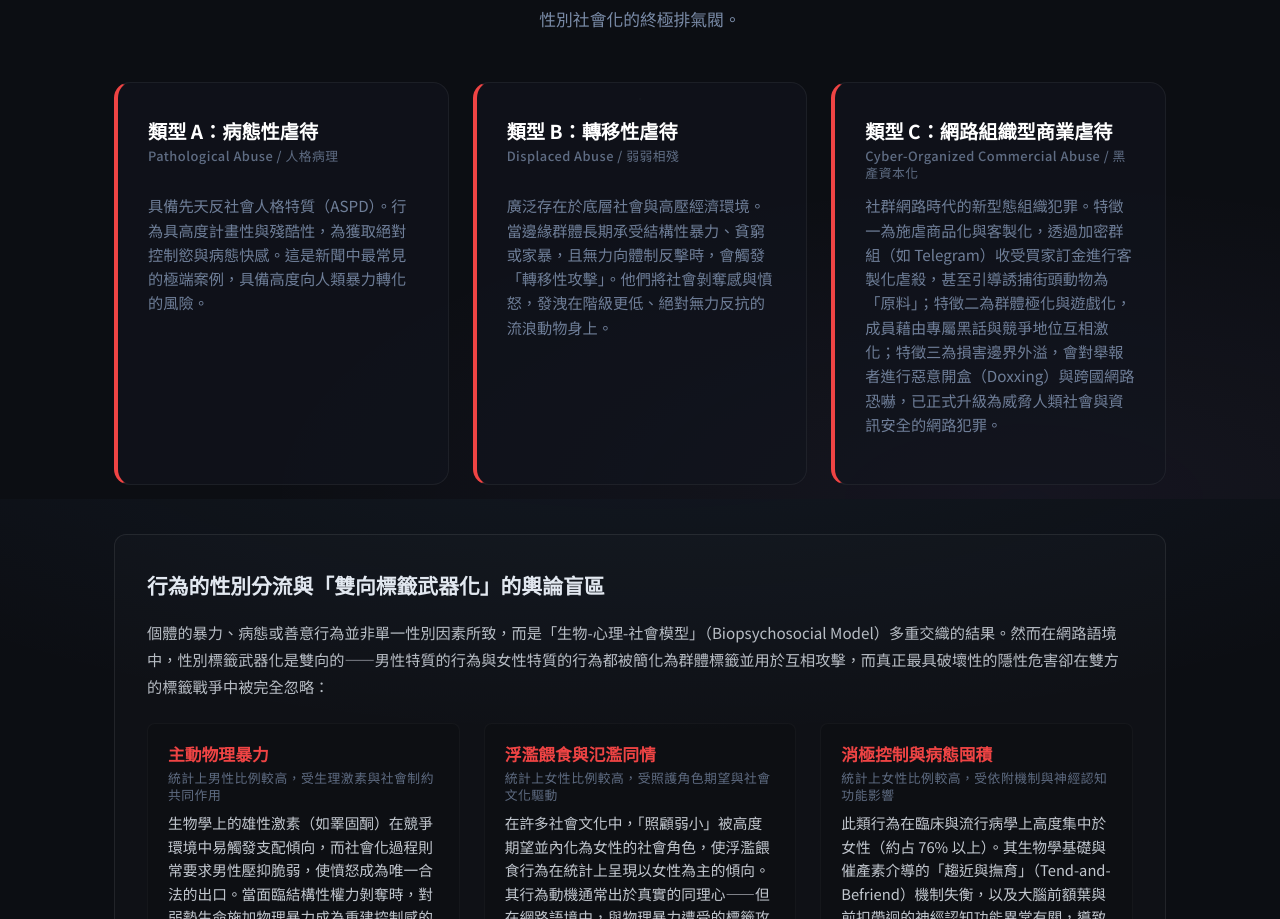
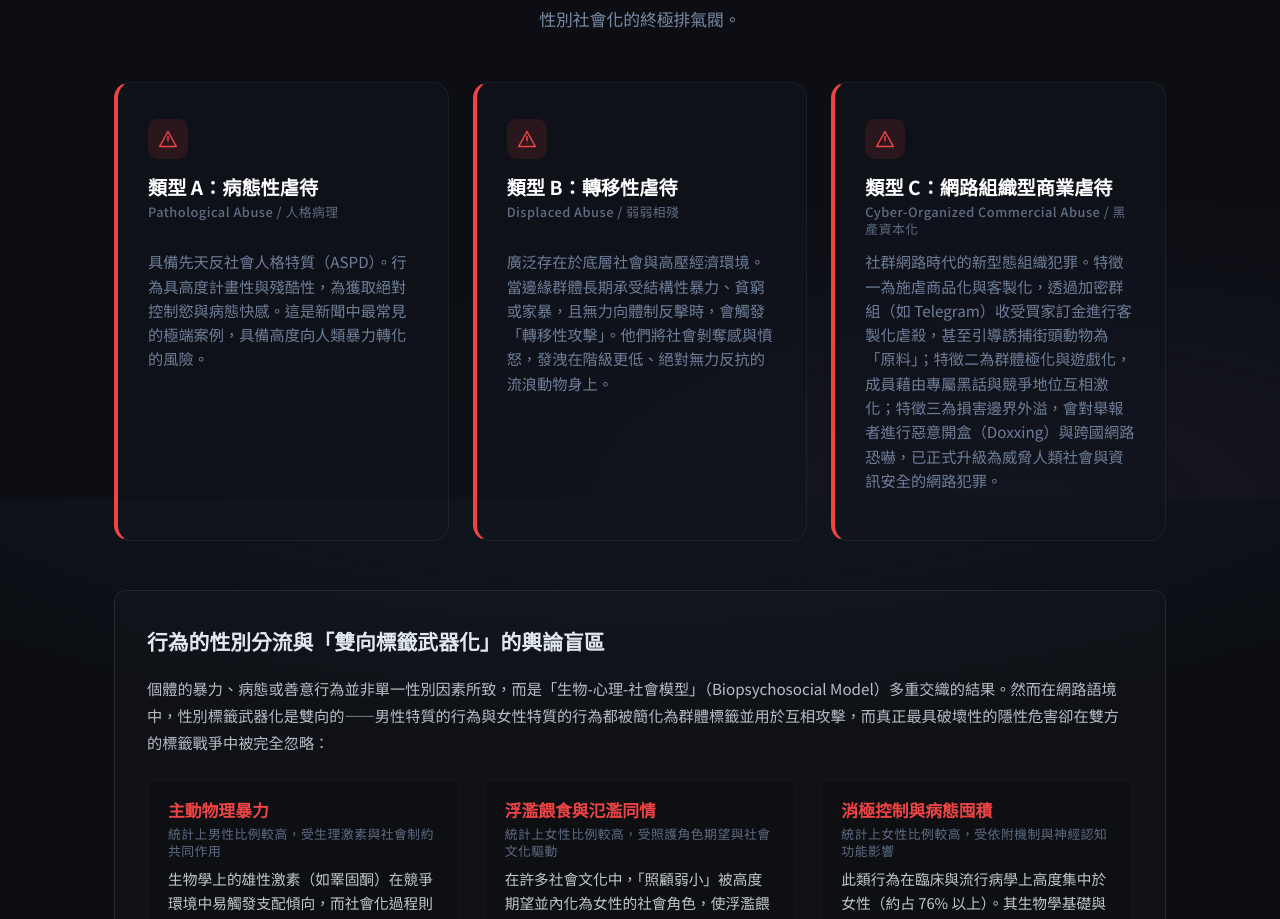
Before and after one commit to evanwu1014/stray-hazard-perception-gap, a React (Vite) app: page /#/ in a window 1280 px wide. Shown: the part 8301-9220 px from the top of the page. Built offline with nearby package versions, Linux system fonts and the light colour scheme.

Commit message:
style: add red warning icon to the top of abuse typology cards in HazardIndex

```diff
--- a/src/pages/BehaviorDetail.css
+++ b/src/pages/BehaviorDetail.css
@@ -1522,6 +1522,18 @@
   flex-direction: column;
 }
 
+.abuse-icon {
+  width: 40px;
+  height: 40px;
+  border-radius: 10px;
+  display: inline-flex;
+  align-items: center;
+  justify-content: center;
+  background: rgba(239, 68, 68, 0.12);
+  color: var(--red, #ef4444);
+  margin-bottom: 16px;
+}
+
 @media(min-width: 901px) {
   .abuse-grid {
     grid-template-rows: auto auto;
--- a/src/pages/HazardIndex.jsx
+++ b/src/pages/HazardIndex.jsx
@@ -222,7 +222,12 @@ export default function HazardIndex() {
             <Reveal className="abuse-grid">
               {abuseSociology.typologies.map((type, idx) => (
                 <div key={idx} className="dim-card" style={{ position: "relative", borderLeft: "4px solid var(--red, #ef4444)" }}>
-                  <h4 className="abuse-card-title">{formatTitle(type.title)}</h4>
+                  <h4 className="abuse-card-title">
+                    <span className="abuse-icon">
+                      <TechIcon name="abuse" size={20} />
+                    </span>
+                    {formatTitle(type.title)}
+                  </h4>
                   <p className="desc" style={{ opacity: 0.9, lineHeight: 1.6, fontSize: "0.95rem" }}>{type.desc}</p>
                 </div>
               ))}
```
